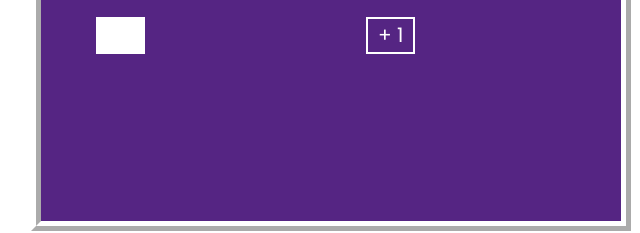
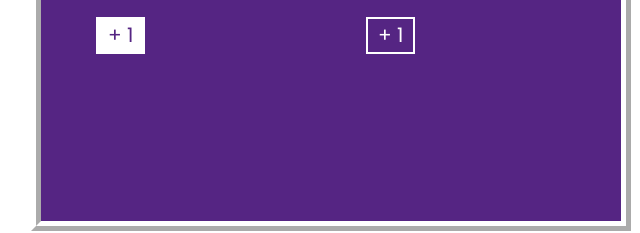
Before and after one commit to lovelypanlilio/scoreboard, a plain HTML site: page index.html in a window 1280 px wide. In both pictures the pointer is over the button 429 px from the left and 304 px from the top of the page. Shown: the part 269-502 px from the top of the page, 309-949 px from the left. Drawn offline with nearby package versions, Linux system fonts and the light colour scheme.

Commit message:
Update index.css

```diff
--- a/index.css
+++ b/index.css
@@ -55,8 +55,10 @@ button {
     color: #FFF;
     padding: 5px 10px;
     transition: 0.2s;
+    cursor: pointer;
 }
 
 button:hover{
     background: #FFF;
+    color: #552583;
 }
```
